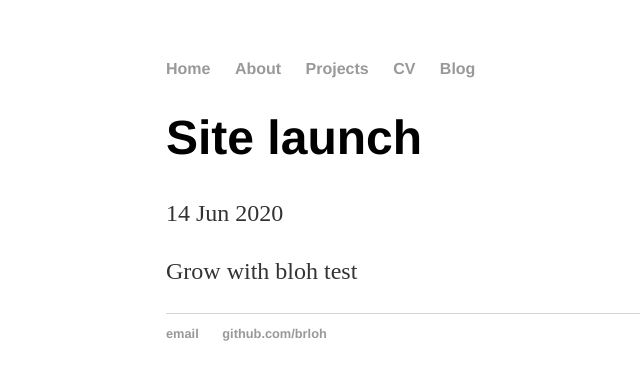
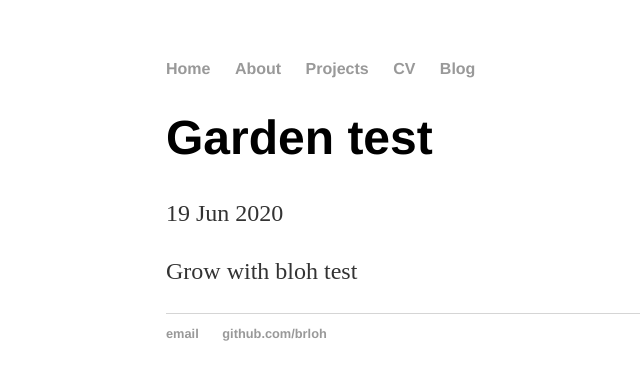
Before and after one commit to brloh/old-website, a Jekyll site: the page built from _posts/2020-06-19-garden-test.md, in a window 1280 px wide. Shown: the top 380 px of the page, without its empty margins (26-666 px from the left). Built offline with Jekyll 4.4.1, drawn with Linux system fonts in a browser that asks for light colours.

Commit message:
Update 2020-06-19-garden-test.md

```diff
--- a/_posts/2020-06-19-garden-test.md
+++ b/_posts/2020-06-19-garden-test.md
@@ -1,7 +1,7 @@
 ---
 layout: post
-title: "Site launch"
-date: 2020-06-14
+title: "Garden test"
+date: 2020-06-19
 category: gardening
 ---
 
```
